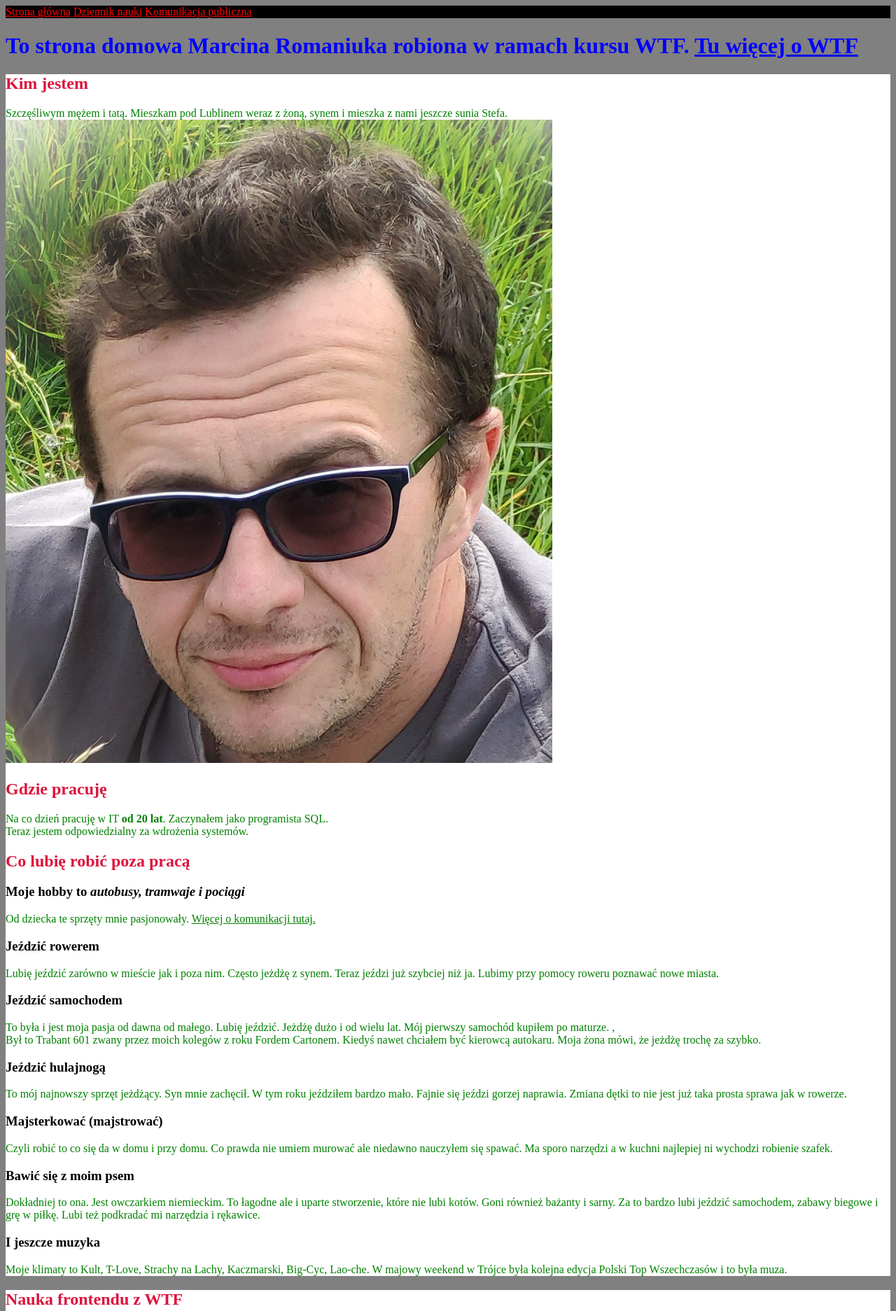
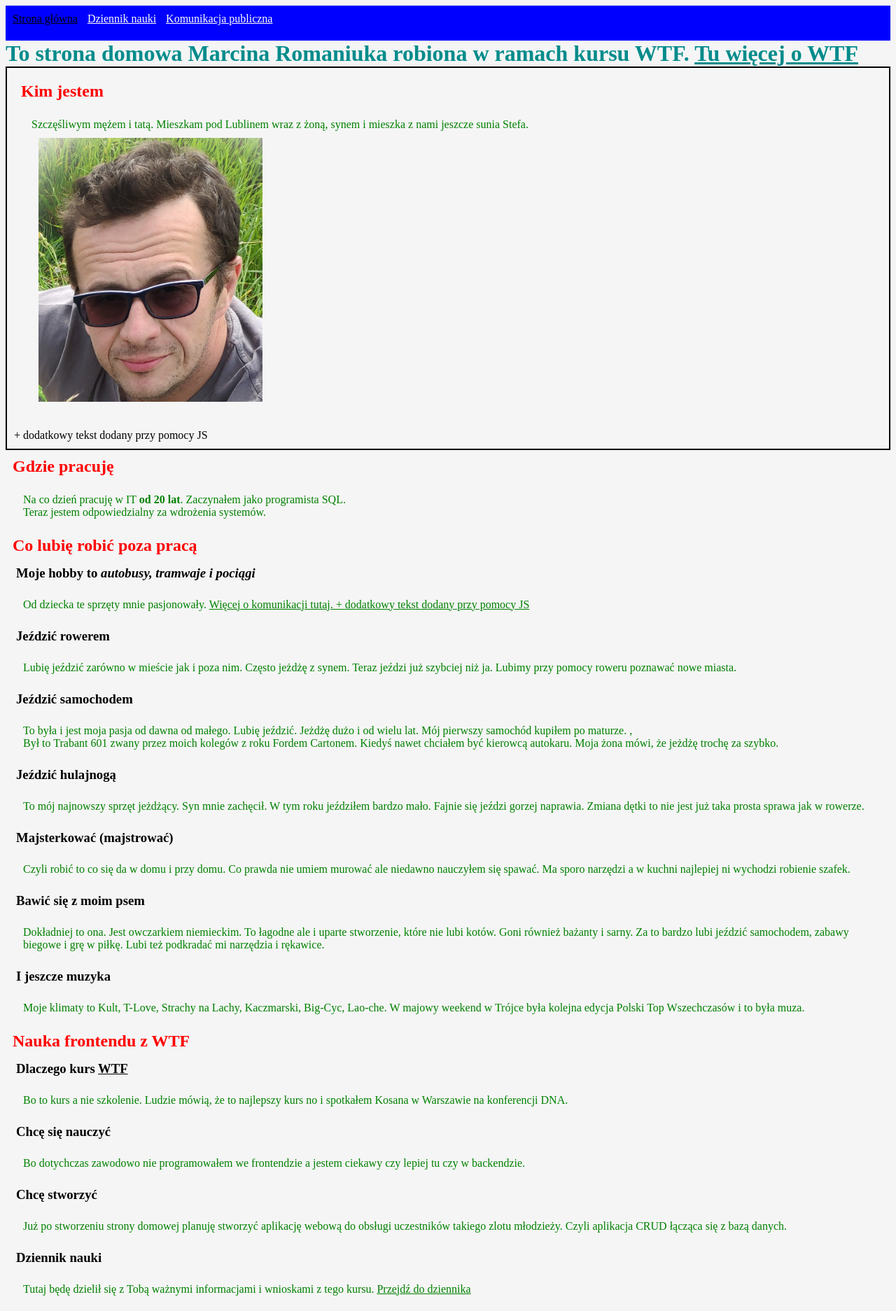
Before and after one commit to maromani/homepage, a plain HTML site: page index.html in a window 1280 px wide. Shown: the top 1873 px of the page at 70% size. Drawn offline with Linux system fonts and the light colour scheme.

Commit message:
Implementation BEM

```diff
--- a/index.html
+++ b/index.html
@@ -8,95 +8,113 @@
 	<link href="style.css" rel="stylesheet" type="text/css">
 </head>
 
-<body>
-	<header class="main-header" id="page-top">
-		<nav>
-			<a class="a" href="index.html">Strona główna</a>
-			<a class="a" href="dziennik.html">Dziennik nauki</a>
-			<a class="a" href="komunikacja.html">Komunikacja publiczna</a>
+<body class="body">
+	<header  id="page-top">
+		<nav class="navigation">
+
+				<a class="navigation__link navigation__link--current" href="index.html">Strona główna</a>
+				<a class="navigation__link" href="dziennik.html">Dziennik nauki</a>
+				<a class="navigation__link" href="komunikacja.html">Komunikacja publiczna</a>
+
 		</nav>
 	</header>
 	<main>
 		<header>
-			<h1 class="h1"> To strona domowa Marcina Romaniuka robiona w ramach kursu WTF. <a class="h1-a" href="#pamietnik"> Tu więcej o WTF	</a>
+			<h1 class="header"> To strona domowa Marcina Romaniuka robiona w ramach kursu WTF. <a class="header__link"
+					href="#nauka_wtf"> Tu więcej o WTF </a>
 			</h1>
 
 		</header>
 		<section>
-			<h2 class="h2"> Kim jestem</h2>
-			<p class="p"> Szczęśliwym mężem i tatą. Mieszkam pod Lublinem weraz z żoną, synem i mieszka z nami jeszcze
+			<article class="article__main article__main--js">
+			<h2 class="article__title"> Kim jestem</h2>
+			<p class="article__description"> Szczęśliwym mężem i tatą. Mieszkam pod Lublinem wraz z żoną, synem i mieszka z nami jeszcze
 				sunia Stefa. <br>
-				<img src="img\autor.jpg" alt="autor">
+
+				<img class="article__img" src="img\autor.jpg" alt="autor">
+
 			</p>
+			</article>
+			<article class="article article1--js">
+			<h2 class="article__title">Gdzie pracuję</h2>
+			<p class="article__description">Na co dzień pracuję w IT <b>od 20 lat</b>. Zaczynałem jako programista SQL. <br>
+				Teraz jestem odpowiedzialny za wdrożenia systemów.</p>
+			</article>
+			<article class=" article article2--js">
+				<h2 class="article__title">Co lubię robić poza pracą</h2>
 
-			<h2 class="h2">Gdzie pracuję</h2>
-			<p class="p">Na co dzień pracuję w IT <b>od 20 lat</b>. Zaczynałem jako programista SQL. <br>
-				Teraz jestem odpowiedzialny za wdrożenia systemów.</p>
-			<article>
-				<h2 class="h2">Co lubię robić poza pracą</h2>
-
-				<h3 class="h3">Moje hobby to <i>autobusy, tramwaje i pociągi</i></h3>
-				<p class="p">Od dziecka te sprzęty mnie pasjonowały. <a class="p-a"href="komunikacja.html">Więcej o komunikacji tutaj. </a>
+				<h3 class="article__subtitle">Moje hobby to <i>autobusy, tramwaje i pociągi</i></h3>
+				<p class="article__description">Od dziecka te sprzęty mnie pasjonowały. <a class="article__description--link article__description--link--js" href="komunikacja.html">Więcej o
+						komunikacji tutaj. </a>
 
 
-					<h3 class="h3">Jeździć rowerem</h3>
-					<p class="p">Lubię jeździć zarówno w mieście jak i poza nim. Często jeżdżę z synem. Teraz jeździ już szybciej
+					<h3 class="article__subtitle">Jeździć rowerem</h3>
+					<p class="article__description">Lubię jeździć zarówno w mieście jak i poza nim. Często jeżdżę z synem. Teraz jeździ już
+						szybciej
 						niż ja.
 						Lubimy przy pomocy roweru poznawać nowe miasta.</p>
-					<h3 class="h3">Jeździć samochodem</h3>
-					<p class="p">To była i jest moja pasja od dawna od małego. Lubię jeździć. Jeżdżę dużo i od wielu lat. Mój
+					<h3 class="article__subtitle">Jeździć samochodem</h3>
+					<p class="article__description">To była i jest moja pasja od dawna od małego. Lubię jeździć. Jeżdżę dużo i od wielu
+						lat. Mój
 						pierwszy
 						samochód kupiłem po maturze. ,<br> Był to Trabant 601 zwany przez moich kolegów z roku Fordem
 						Cartonem.
 						Kiedyś
 						nawet chciałem być kierowcą autokaru. Moja żona mówi, że jeżdżę trochę za szybko.</p>
-					<h3 class="h3">Jeździć hulajnogą</h3>
-					<p class="p">To mój najnowszy sprzęt jeżdżący. Syn mnie zachęcił. W tym roku jeździłem bardzo mało. Fajnie się
+					<h3 class="article__subtitle">Jeździć hulajnogą</h3>
+					<p class="article__description">To mój najnowszy sprzęt jeżdżący. Syn mnie zachęcił. W tym roku jeździłem bardzo mało.
+						Fajnie się
 						jeździ
 						gorzej naprawia. Zmiana dętki to nie jest już taka prosta sprawa jak w rowerze.</p>
-					<h3 class="h3">Majsterkować (majstrować)</h3>
-					<p class="p">Czyli robić to co się da w domu i przy domu. Co prawda nie umiem murować ale niedawno nauczyłem
+					<h3 class="article__subtitle">Majsterkować (majstrować)</h3>
+					<p class="article__description">Czyli robić to co się da w domu i przy domu. Co prawda nie umiem murować ale niedawno
+						nauczyłem
 						się
 						spawać.
 						Ma sporo narzędzi a w kuchni najlepiej ni wychodzi robienie szafek.</p>
-					<h3 class="h3">Bawić się z moim psem</h3>
-					<p class="p">Dokładniej to ona. Jest owczarkiem niemieckim. To łagodne ale i uparte stworzenie, które nie lubi
+					<h3 class="article__subtitle">Bawić się z moim psem</h3>
+					<p class="article__description">Dokładniej to ona. Jest owczarkiem niemieckim. To łagodne ale i uparte stworzenie,
+						które nie lubi
 						kotów.
 						Goni również bażanty i sarny. Za to bardzo lubi jeździć samochodem, zabawy biegowe i grę w
 						piłkę.
 						Lubi też
 						podkradać mi narzędzia i rękawice.</p>
-					<h3 class="h3">I jeszcze muzyka</h3>
-					<p class="p">Moje klimaty to Kult, T-Love, Strachy na Lachy, Kaczmarski, Big-Cyc, Lao-che. W majowy weekend w
+					<h3 class="article__subtitle">I jeszcze muzyka</h3>
+					<p class="article__description">Moje klimaty to Kult, T-Love, Strachy na Lachy, Kaczmarski, Big-Cyc, Lao-che. W majowy
+						weekend w
 						Trójce była
 						kolejna edycja Polski Top Wszechczasów i to była muza.</p>
 			</article>
-		</section>
-		<section id="pamietnik">
-
-			<h2 class="h2">Nauka frontendu z WTF</a></h2>
-			<h3 class="h3">Dlaczego kurs <a class="h3-a" href="https://cotenfrontend.pl"> WTF</a></h3>
-			<p class="p">Bo to kurs a nie szkolenie. Ludzie mówią, że to najlepszy kurs no i spotkałem Kosana w Warszawie na
+			<article class="article article3--js">
+			<h2 id="nauka_wtf" class="article__title">Nauka frontendu z WTF</a></h2>
+			<h3 class="article__subtitle">Dlaczego kurs <a class="article__subtitle--link" href="https://cotenfrontend.pl"> WTF</a></h3>
+			<p class="article__description">Bo to kurs a nie szkolenie. Ludzie mówią, że to najlepszy kurs no i spotkałem Kosana w
+				Warszawie na
 				konferencji DNA. </p>
 
-			<h3 class="h3">Chcę się nauczyć </h3>
-			<p class="p">Bo dotychczas zawodowo nie programowałem we frontendzie a jestem ciekawy czy lepiej tu czy w backendzie.
+			<h3 class="article__subtitle">Chcę się nauczyć </h3>
+			<p class="article__description">Bo dotychczas zawodowo nie programowałem we frontendzie a jestem ciekawy czy lepiej tu czy w
+				backendzie.
 			</p>
 
-			<h3 class="h3">Chcę stworzyć</h3>
-			<p class="p">Już po stworzeniu strony domowej planuję stworzyć aplikację webową do obsługi uczestników takiego zlotu młodzieży. Czyli aplikacja CRUD łącząca się z bazą
+			<h3 class="article__subtitle">Chcę stworzyć</h3>
+			<p class="article__description">Już po stworzeniu strony domowej planuję stworzyć aplikację webową do obsługi uczestników
+				takiego zlotu młodzieży. Czyli aplikacja CRUD łącząca się z bazą
 				danych.</p>
 
-			<h3 class="h3">Dziennik nauki</h3>
-			<p class="p">Tutaj będę dzielił się z Tobą ważnymi informacjami i wnioskami z tego kursu. <a class="p-a"href="dziennik.html">Przejdź do dziennika</a></p>
+			<h3 class="article__subtitle">Dziennik nauki</h3>
+			<p class="article__description">Tutaj będę dzielił się z Tobą ważnymi informacjami i wnioskami z tego kursu. <a class="article__description--link"
+					href="dziennik.html">Przejdź do dziennika</a></p>
 
-
+			</article>
 		</section>
 
 
 	</main>
 	<footer class="footer">
-		Strona domowa Marcina Romaniuka. Stworzona w ramach kursu WTF. <a class="footer-a"href="#page-top"> Powrót na górę</a>
+		Strona domowa Marcina Romaniuka. Stworzona w ramach kursu WTF. <a class="footer__link" href="#page-top"> Powrót na
+			górę</a>
 	</footer>
 	<script src="main.js"> </script>
 </body>
--- a/main.js
+++ b/main.js
@@ -1,7 +1,15 @@
-console.log ('Cześć tu Roman');
-const napis1 = 'Cześć tu Roman'
-const liczba1 = 22742
+
+const napis1 = "Cześć tu Roman";
+let liczba1 = 22742;
+liczba1 = 2274;
 
 //alert ('lala1');
 //alert (liczba1);
-console.log(`Szczęsliwa liczba to ${liczba1}`);
+console.log(`Szczęsliwa liczba Romana to ${liczba1}`);
+const article_main = document.querySelector('.article__main--js');
+console.log(article_main.innerHTML);
+article_main.innerHTML = `${article_main.innerHTML} + dodatkowy tekst dodany przy pomocy JS`;
+
+const article = document.querySelector('.article__description--link--js');
+console.log(article.innerHTML);
+article.innerHTML = `${article.innerHTML} + dodatkowy tekst dodany przy pomocy JS`;
--- a/style.css
+++ b/style.css
@@ -1,83 +1,99 @@
 
-body{
-    background-color: grey;
-    color: gold;
+.body{
+  background-color: whitesmoke;
+  color: gold;
+
+}
+.header {
+  color: darkcyan;
+  margin: 0px;
+  background-color: whitesmoke;
 }
 
-section{
-    background-color: white;
+.header__link {
+  color: #008b8b ;
 }
 
-.h1 {
-    color: blue;
+.article {
 
 }
 
-.h1-a {
-    color: blue
-}
-.h2 {
-    color: crimson
+.article__main {
+
+background-color: whitesmoke;
+border: black;
+border-width: 2px;
+border-style: solid;
+padding: 10px;
+color: black;
 }
 
-.h2-a {
-    color: crimson
+.article__title {
+  color: red;
+  margin: 10px;
 }
 
-.h3 {
-    color: black
+.article__title--link {
+  color: red;
 }
 
-.h3-a {
-    color: black
+.article__description {
+  color: green;
+  margin: 25px;
 }
 
-.h4 {
-    color: yellowgreen
+.article__description--link {
+  color: green;
 }
-
-.h4-a {
-    color: yellowgreen
+.article__img {
+  max-width: 20pc;
+  margin: 10px;
 }
 
 
-.p {
-    color: green
+.article__subtitle {
+  color: black;
+  margin: 15px;
 }
 
-.p-a {
-    color: green
+.article__subtitle--link {
+  color: black;
 }
 
 
-article {
-    color: #8d351f
+.navigation {
+  color: whitesmoke;
+  background-color: blue;
+  border-color: blue;
+  height: 30px;
+  padding: 10px;
+  border: 0px;
+  border-style: bold;
+
+  margin: 0px;
 }
 
-.main-header {
-        color:rgb(112, 156, 123);
-        background-color: black;
+.navigation__link {
+  color: white;
+  display: inline-block;
+  margin-right: 10px;
+}
+
+.navigation__link--current {
+  color: black;
 }
 
 
-a {
-    color:pink ;
-}
-
-nav a {
-    color: green;
-}
-
-.a{
-    color:red;
+.footer {
+  color: whitesmoke;
+  background-color: blue;
+  height: 30px;
+  padding: 10px;
 
 }
 
-.footer{
-    color:orange;
-    background-color: black;
+.footer__link {
+  color: whitesmoke;
+  display: inline-block;
+  margin-left: 10px;
 }
-
-.footer-a{
-    color:orange;
-}
```
Also changed, not shown: dziennik.html (+39 -29 lines), komunikacja.html (+61 -34 lines).
